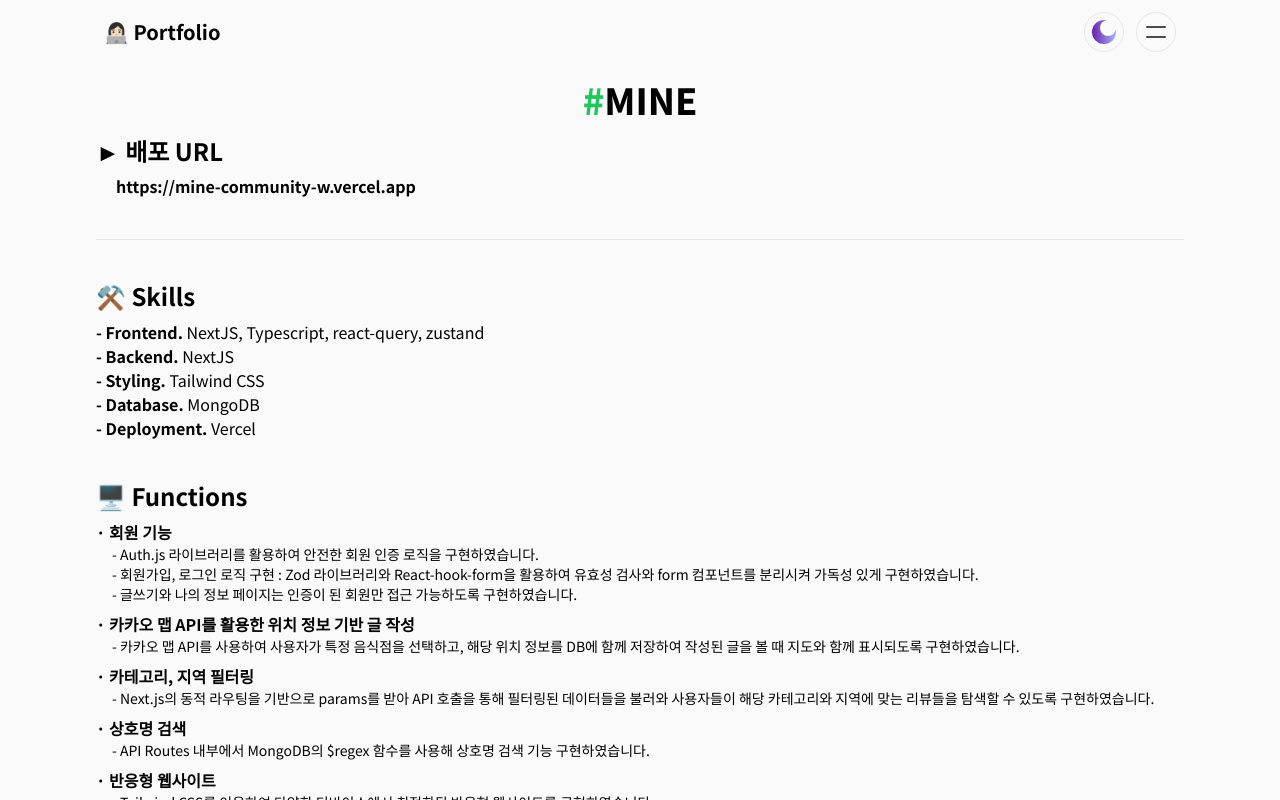
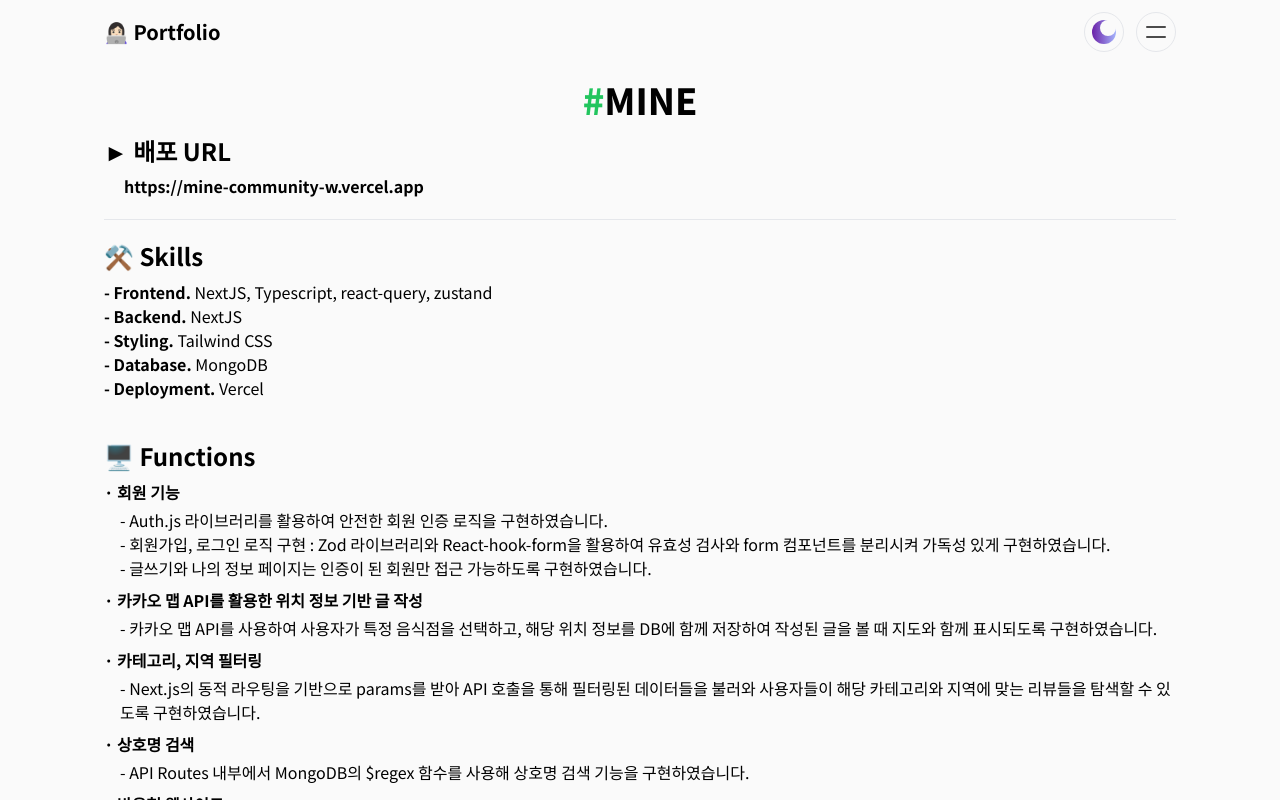
Before and after one commit to winternotseason/my-portfolio, a Next.js app: page /project/mine in a window 1280 px wide. Built offline with nearby package versions, Linux system fonts and the light colour scheme.

Commit message:
mine challenges

```diff
--- a/app/project/mine/page.tsx
+++ b/app/project/mine/page.tsx
@@ -5,12 +5,12 @@ import React from "react";
 
 const Mine = () => {
   return (
-    <div className="w-full h-full flex justify-center flex-col p-4">
+    <div className="w-full h-full flex justify-center flex-col py-4 px-6">
       {/* intro */}
       <h1 className="text-base md:text-4xl font-extrabold mb-2 md:mb-4 text-center">
         <span className="text-green-500">#</span>MINE
       </h1>
-      <p className="text-base md:text-2xl font-medium md:font-semibold pb-10">
+      <p className="text-base md:text-2xl font-medium md:font-semibold pb-5">
         ► 배포 URL <br />
         <Link
           className="pl-5 mt-3 text-sm md:text-base "
@@ -20,7 +20,7 @@ const Mine = () => {
         </Link>
       </p>
       <hr />
-      <div className="w-full pt-10 space-y-10 text-sm md:text-base">
+      <div className="w-full pt-5 space-y-10 text-sm md:text-base">
         {/* Skills */}
         <div>
           <h3 className="text-base md:text-2xl font-medium md:font-semibold mb-2">
@@ -50,7 +50,7 @@ const Mine = () => {
             🖥️ Functions
           </h3>
           <p className="font-semibold">· 회원 기능</p>
-          <div className="text-xs md:text-sm pl-4 font-light md:font-normal">
+          <div className="text-xs md:text-base pl-4 font-light md:font-normal mt-1">
             <p>
               - Auth.js 라이브러리를 활용하여 안전한 회원 인증 로직을
               구현하였습니다.
@@ -65,33 +65,58 @@ const Mine = () => {
           <p className="font-semibold mt-2">
             · 카카오 맵 API를 활용한 위치 정보 기반 글 작성
           </p>
-          <p className="text-xs md:text-sm pl-4 font-light md:font-normal">
+          <p className="text-xs md:text-base pl-4 font-light md:font-normal mt-1">
             {" "}
             - 카카오 맵 API를 사용하여 사용자가 특정 음식점을 선택하고, 해당
             위치 정보를 DB에 함께 저장하여 작성된 글을 볼 때 지도와 함께
             표시되도록 구현하였습니다.
           </p>
           <p className="font-semibold mt-2">· 카테고리, 지역 필터링</p>
-          <p className="text-xs md:text-sm pl-4 font-light md:font-normal">
+          <p className="text-xs md:text-base pl-4 font-light md:font-normal mt-1">
             - Next.js의 동적 라우팅을 기반으로 params를 받아 API 호출을 통해
             필터링된 데이터들을 불러와 사용자들이 해당 카테고리와 지역에 맞는
             리뷰들을 탐색할 수 있도록 구현하였습니다.
           </p>
           <p className="font-semibold mt-2">· 상호명 검색</p>
-          <p className="text-xs md:text-sm pl-4 font-light md:font-normal">
+          <p className="text-xs md:text-base pl-4 font-light md:font-normal mt-1">
             - API Routes 내부에서 MongoDB의 $regex 함수를 사용해 상호명 검색
-            기능 구현하였습니다.
+            기능을 구현하였습니다.
           </p>
           <p className="font-semibold mt-2">· 반응형 웹사이트</p>
-          <p className="text-xs md:text-sm pl-4 font-light md:font-normal">
+          <p className="text-xs md:text-base pl-4 font-light md:font-normal mt-1">
             - Tailwind CSS를 이용하여 다양한 디바이스에서 최적화된 반응형
             웹사이트를 구현하였습니다.
           </p>
         </div>
         <div>
           <h3 className="text-base md:text-2xl font-medium md:font-semibold">
-            🚨 Trouble Shooting
+            🚨 Challenges
           </h3>
+          <p className="font-semibold mt-2">- 첫 react-query 도입의 어려움</p>
+          <p className="pl-4">
+            - 서버 상태와 클라이언트 상태를 명확히 구분하기 위해 리액트 쿼리를
+            도입하였습니다. 자주 사용되는 개념들(InfinityQuery, useMutaion,
+            useQuery...) 위주로 학습하여 적용해보았고, 나아가 사용자의 경험을 더
+            높일 수 있는 react-query의 세부적인 기능 학습의 필요성을 느꼈습니다.
+          </p>
+          <p className="font-semibold mt-2">
+            - 작성된 글 배열 데이터를 가져오기 위해 MongoDB의 find 메서드 호출
+            시 겪었던 오류
+          </p>
+          <p className="pl-4">
+            - MongoDB의 find 메서드는 배열 자체가 아닌 cursor를 return 하므로
+            toArray() 메서드를 사용하여 배열 형태로 변환하고 응답 데이터를
+            보냄으로써 문제를 해결하였습니다.
+          </p>
+          <p className="font-semibold mt-2">
+            - 글 작성 시 POST된 이미지를 cloudinary의 이미지 URL로 변환 후
+            next/image로 해당 이미지 URL을 src 속성으로 사용할 때 오류
+          </p>
+          <p className="pl-4">
+            - next/image로 외부 경로의 이미지를 불러올 때에는 hostname 설정이
+            필요하므로 next.config.mjs에서 cloudinary의 URL을 hostname으로 별도
+            설정 해줌으로써 문제를 해결하였습니다.
+          </p>
         </div>
         {/* After Working */}
         <div>
```
